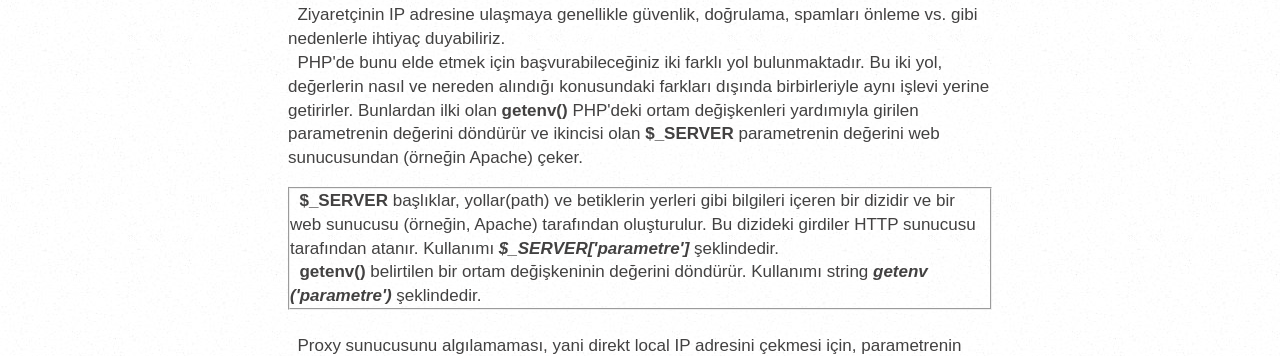
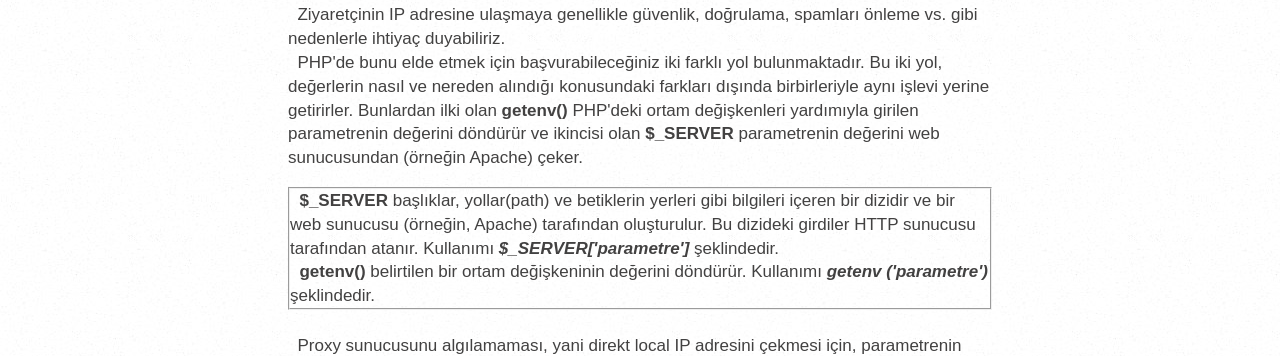
Before and after one commit to elifipekuysal/elifipekuysal.github.io, a plain HTML site: page php-ile-istemcinin-public-ve-local-ip-adreslerinin-tespit-edilmesi.html in a window 1280 px wide. Shown: the part 1270-1626 px from the top of the page. Drawn offline with Linux system fonts and the light colour scheme; a web font is replaced by a local one.

Commit message:
Update php-ile-istemcinin-public-ve-local-ip-adreslerinin-tespit-edilmesi.html

```diff
--- a/php-ile-istemcinin-public-ve-local-ip-adreslerinin-tespit-edilmesi.html
+++ b/php-ile-istemcinin-public-ve-local-ip-adreslerinin-tespit-edilmesi.html
@@ -59,7 +59,7 @@
 &nbsp; PHP'de bunu elde etmek için başvurabileceğiniz iki farklı yol bulunmaktadır. Bu iki yol, değerlerin nasıl ve nereden alındığı konusundaki farkları dışında birbirleriyle aynı işlevi yerine getirirler. Bunlardan ilki olan <strong>getenv()</strong> PHP'deki ortam değişkenleri yardımıyla girilen parametrenin değerini döndürür ve ikincisi olan <strong>$_SERVER</strong> parametrenin değerini web sunucusundan (örneğin Apache) çeker.<br>
 <fieldset>
 &nbsp; <strong>$_SERVER</strong> başlıklar, yollar(path) ve betiklerin yerleri gibi bilgileri içeren bir dizidir ve bir web sunucusu (örneğin, Apache) tarafından oluşturulur. Bu dizideki girdiler HTTP sunucusu tarafından atanır. Kullanımı <strong><em>$_SERVER['parametre']</em></strong> şeklindedir.<br>
-&nbsp; <strong>getenv()</strong> belirtilen bir ortam değişkeninin değerini döndürür. Kullanımı string <strong><em>getenv ('parametre')</em></strong> şeklindedir.<br>
+&nbsp; <strong>getenv()</strong> belirtilen bir ortam değişkeninin değerini döndürür. Kullanımı <strong><em>getenv ('parametre')</em></strong> şeklindedir.<br>
 </fieldset><br>
 &nbsp; Proxy sunucusunu algılamaması, yani direkt local IP adresini çekmesi için, parametrenin olduğu kısma <strong>REMOTE_ADDR</strong> yazmalısınız. <strong>REMOTE_ADDR</strong> geçerli sayfayı görüntüleyen kullanıcının IP adresidir.<br>
 &nbsp; Proxy sunucusunu algılaması, yani public IP adresini elde etmesi için ise <strong>HTTP_FORWARDED_FOR</strong> yazmalısınız. <strong>HTTP_FORWARDED_FOR</strong> proxy sunucusunun IP adresidir.  </p>
```
